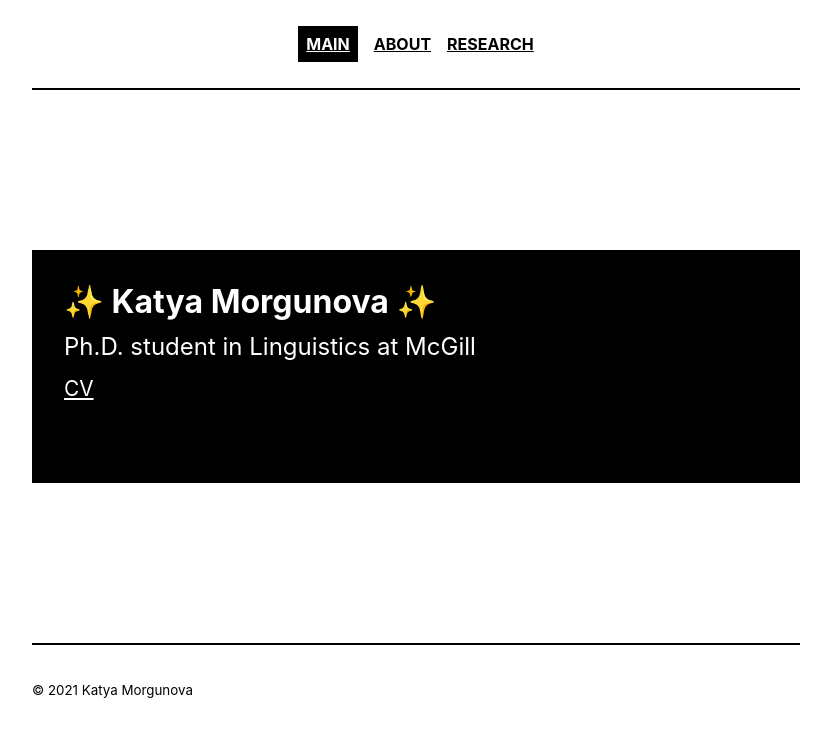
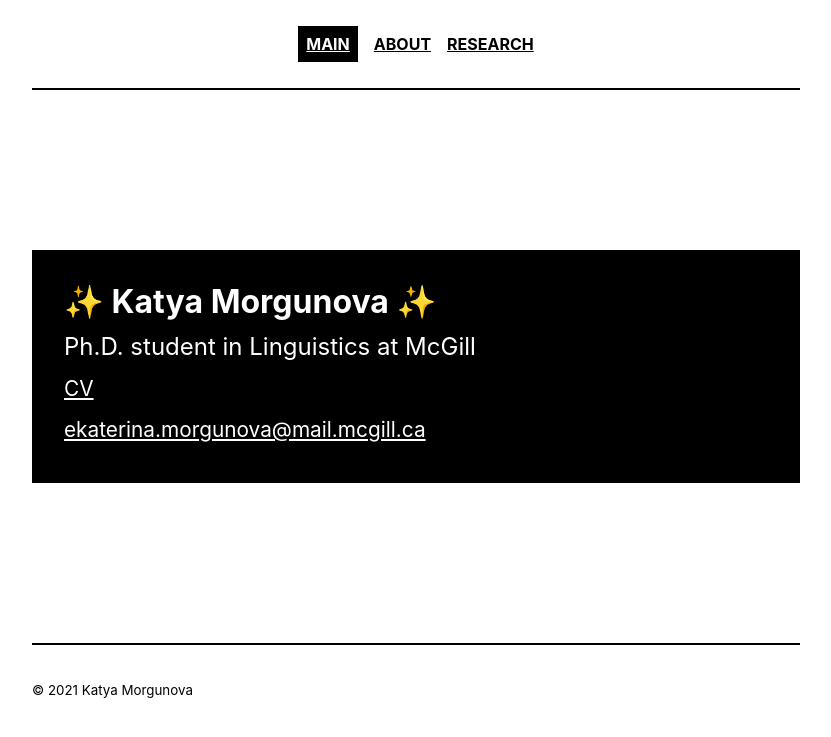
Before and after one commit to morgunova-katya/morgunova-katya.github.io, a Jekyll site: the page built from index.html, in a window 1280 px wide. Shown: the top 737 px of the page, without its empty margins (224-1055 px from the left). Built offline with Jekyll 4.4.1, drawn with Linux system fonts in a browser that asks for light colours; the list of posts is cut into pages by our own code.

Commit message:
Update index.html

```diff
--- a/index.html
+++ b/index.html
@@ -4,5 +4,5 @@ title: Main
 ---
 
   <article class="post index" role="article">
-  <p class="post-title"> <span style="font-weight:bold;font-size:200%"> &#10024; Katya Morgunova &#10024; </span> <br> <span style="font-size:150%"> Ph.D. student in Linguistics at McGill </span> <br> <span style="font-size:130%"> <a href="{{ site.baseurl }}/files/morgunova_cv.pdf" class="cv">CV</a></span> <br> <span style="font-size:130%"> <a href="javascript:location='mailto:\u0065\u006b\u0061\u0074\u0065\u0072\u0069\u006e\u0061\u002e\u006d\u006f\u0072\u0067\u0075\u006e\u006f\u0076\u0061\u0040\u006d\u0061\u0069\u006c\u002e\u006d\u0063\u0067\u0069\u006c\u006c\u002e\u0063\u0061';void 0"><script type="text/javascript">document.write('\u0065\u006b\u0061\u0074\u0065\u0072\u0069\u006e\u0061\u002e\u006d\u006f\u0072\u0067\u0075\u006e\u006f\u0076\u0061\u0040\u006d\u0061\u0069\u006c\u002e\u006d\u0063\u0067\u0069\u006c\u006c\u002e\u0063\u0061')</script></a> </span></p>
+  <p class="post-title"> <span style="font-weight:bold;font-size:200%"> &#10024; Katya Morgunova &#10024; </span> <br> <span style="font-size:150%"> Ph.D. student in Linguistics at McGill </span> <br> <span style="font-size:130%"> <a href="{{ site.baseurl }}/files/morgunova_cv.pdf" class="cv">CV</a></span> <br> <span style="font-size:130%"> <a href="javascript:location='mailto:\u0065\u006b\u0061\u0074\u0065\u0072\u0069\u006e\u0061\u002e\u006d\u006f\u0072\u0067\u0075\u006e\u006f\u0076\u0061\u0040\u006d\u0061\u0069\u006c\u002e\u006d\u0063\u0067\u0069\u006c\u006c\u002e\u0063\u0061';void 0"class="cv"><script type="text/javascript">document.write('\u0065\u006b\u0061\u0074\u0065\u0072\u0069\u006e\u0061\u002e\u006d\u006f\u0072\u0067\u0075\u006e\u006f\u0076\u0061\u0040\u006d\u0061\u0069\u006c\u002e\u006d\u0063\u0067\u0069\u006c\u006c\u002e\u0063\u0061')</script></a> </span></p>
   </article>
```
